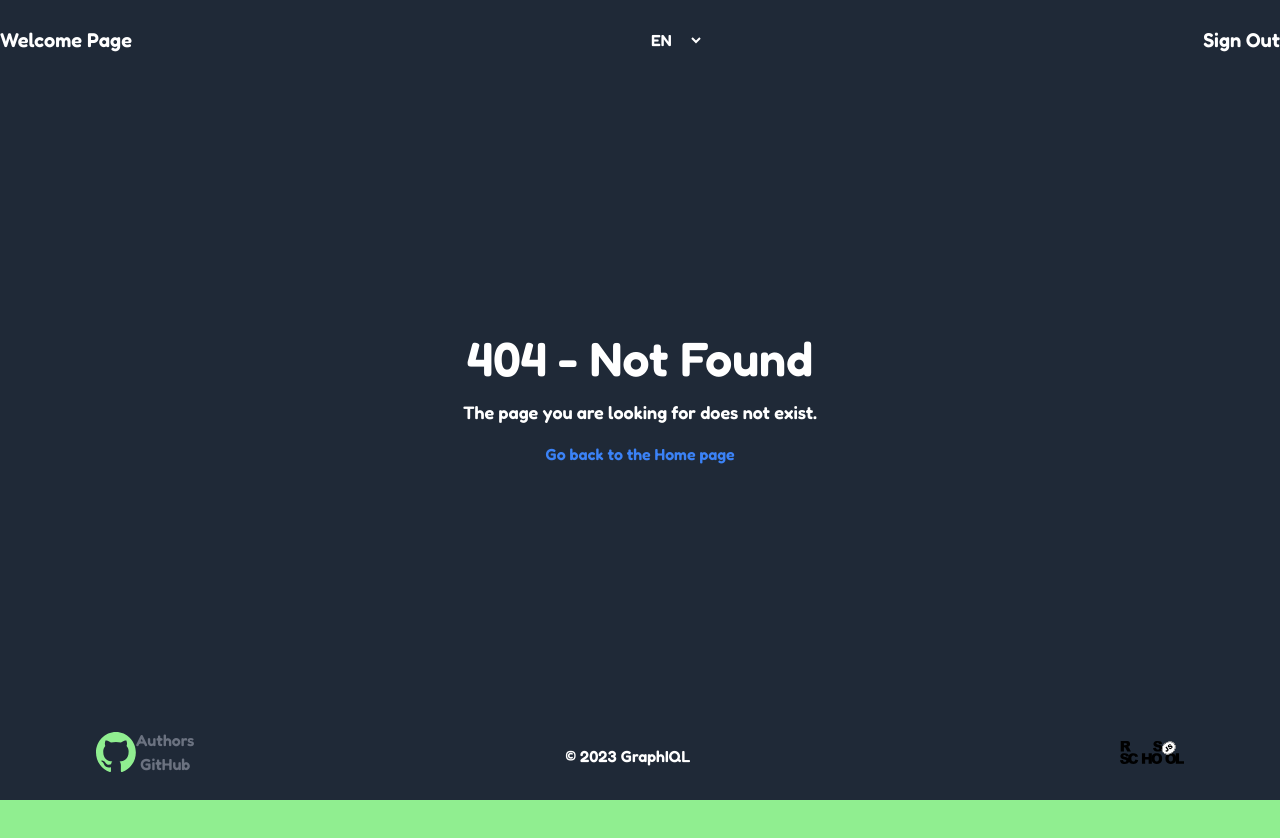
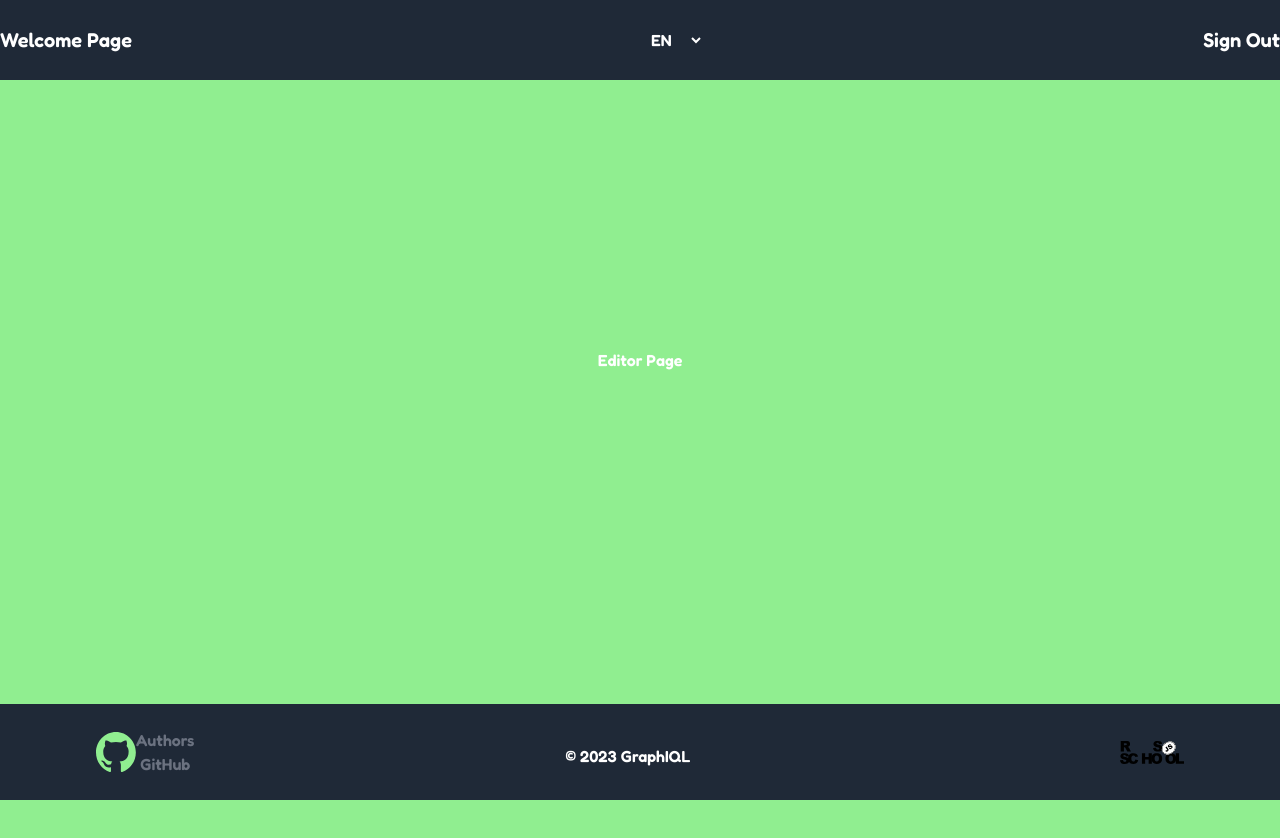
Before and after one commit to iSynthetica/graphiql-app, a Next.js app: page /editor in a window 1280 px wide. Before the commit this address had no page. Shown: the top 838 px of the page. After the commit the page ends 816 px from the top, so only its background shows below. Built offline with nearby package versions, Linux system fonts and the light colour scheme.

Commit message:
feat: setup editor page

```diff
--- /dev/null
+++ b/src/app/editor/page.tsx
@@ -0,0 +1,11 @@
+const EditorPage = () => {
+  return (
+    <main>
+      <div className="min-h-[90vh] flex items-center justify-center bg-green-custom-800 text-white">
+        <h1>Editor Page</h1>
+      </div>
+    </main>
+  );
+};
+
+export default EditorPage;
```
